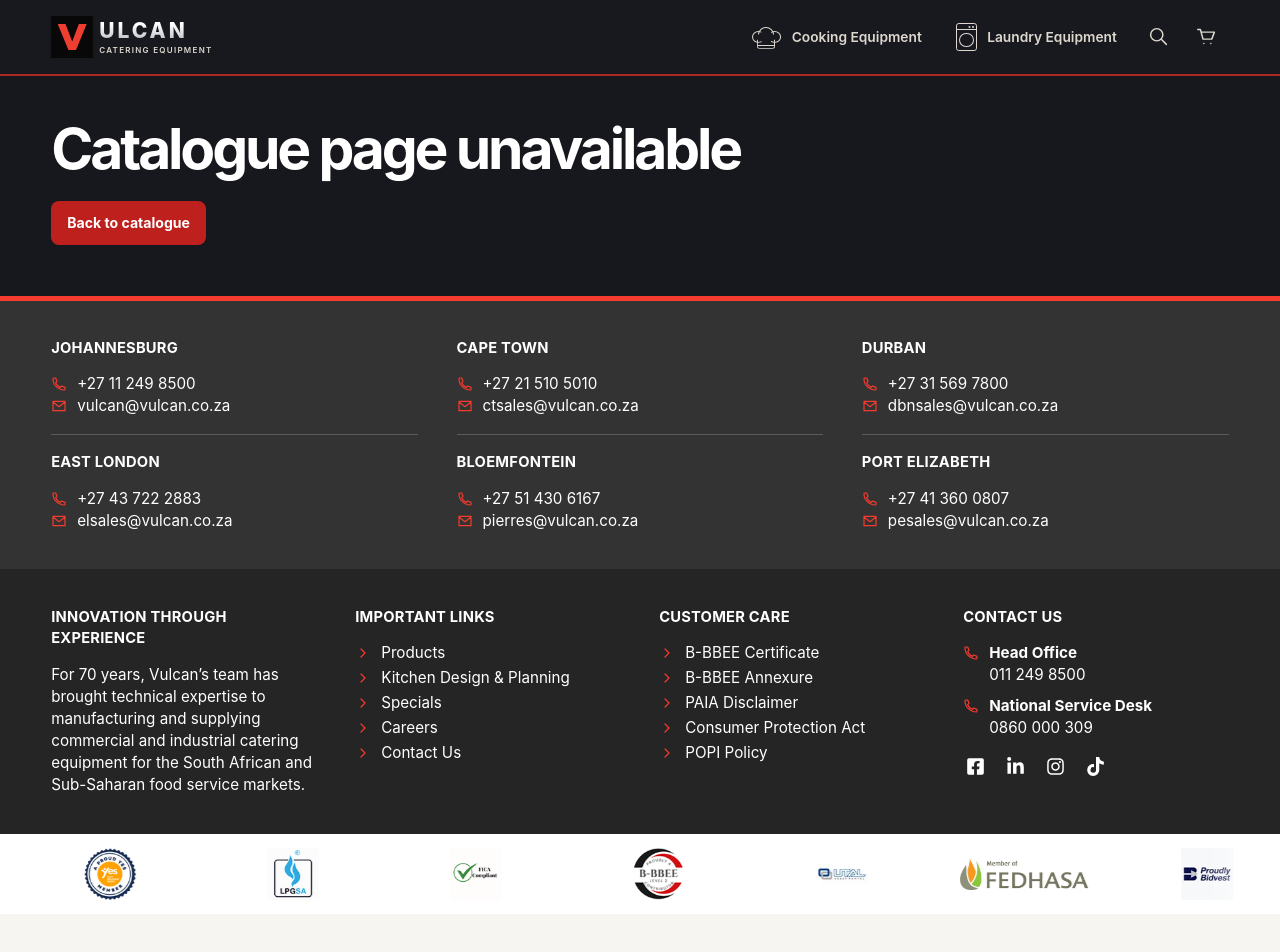
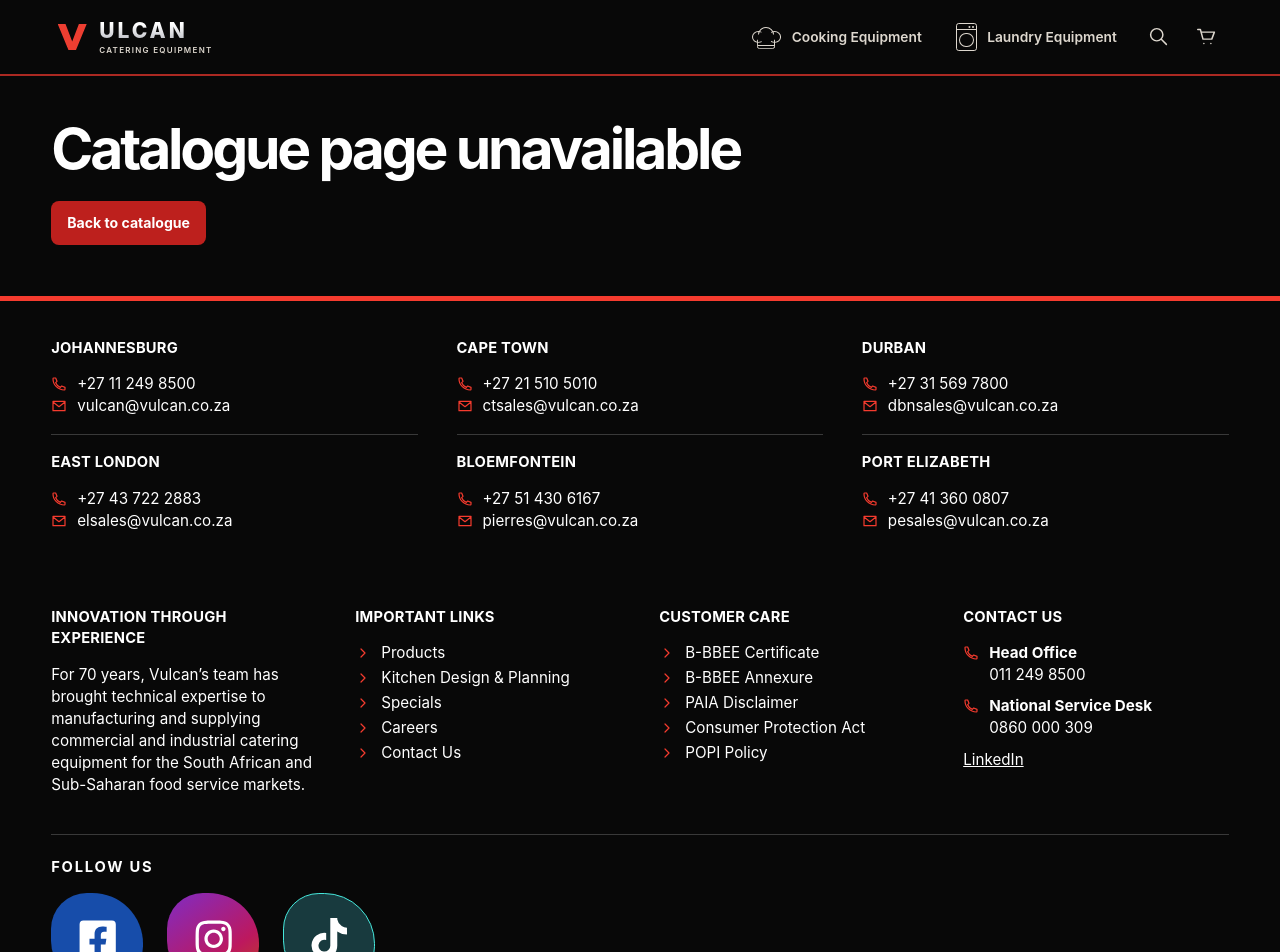
Before and after one commit to izelbia1-lgtm/vulcan-catering-equipment, a React (Vite) app: page /equipment/1/1/1/1 in a window 1280 px wide. Shown: the top 952 px of the page. Before the commit the page ends 914 px from the top, so only its background shows below. Built offline with nearby package versions, Linux system fonts and the light colour scheme.

Commit message:
Introduce Quick Set-Up and the Vulcan black theme

```diff
--- a/src/CompanyFooter.tsx
+++ b/src/CompanyFooter.tsx
@@ -77,12 +77,19 @@ export function CompanyFooter() {
             <div><dt><Icon name="phone" />Head Office</dt><dd><a href="tel:0112498500">011 249 8500</a></dd></div>
             <div><dt><Icon name="phone" />National Service Desk</dt><dd><a href="tel:0860000309">0860 000 309</a></dd></div>
           </dl>
-          <div className="footer-socials">{socials.map(({ name, href, viewBox, path }) => <a href={href} aria-label={name} key={name}>
-            <svg aria-hidden="true" viewBox={viewBox} fill="currentColor"><path d={path} /></svg>
-          </a>)}</div>
+          {socials.filter(item => item.name === 'LinkedIn').map(({ href, name }) => <a className="footer-linkedin" key={name} href={href}>{name}</a>)}
         </section>
       </div>
     </div>
+    <section className="shell follow-us" aria-labelledby="follow-us-title">
+      <h2 id="follow-us-title">FOLLOW US</h2>
+      <div className="follow-us-tiles">
+        {socials.filter(item => item.name !== 'LinkedIn').map(({ name, href, viewBox, path }) =>
+          <a href={href} aria-label={name} title={name} key={name} data-platform={name}>
+            <svg aria-hidden="true" viewBox={viewBox} fill="currentColor"><path d={path} /></svg>
+          </a>)}
+      </div>
+    </section>
     <div className="footer-partners" aria-label="Partners and certifications">
       <LogoTrain logos={logos.map(([name, file]) => ({ name, src: `${import.meta.env.BASE_URL}footer/${file}` }))} />
     </div>
--- /dev/null
+++ b/src/black-theme.css
@@ -0,0 +1,96 @@
+:root {
+  --vulcan-black: #080808;
+  --vulcan-surface: #111;
+  --vulcan-border: #393939;
+  background: var(--vulcan-black);
+  color: #fff;
+  color-scheme: dark;
+}
+
+#root:has(> .commerce-theme),
+.top, .home-hero, .equipment-entry, .equipment-entry-band,
+.discovery-home, .company-footer, .footer-information, .footer-branches,
+.vulcan-brand {
+  background: var(--vulcan-black);
+}
+
+.discovery-home {
+  --discovery-surface: var(--vulcan-surface);
+  --discovery-border: var(--vulcan-border);
+}
+
+.discovery-home .discovery-enquiry,
+.brand-intro, .brand-stats > div,
+.commerce-theme .laundry-masthead {
+  background: var(--vulcan-surface);
+}
+
+.brand-backdrop { display: none; }
+.vulcan-brand::after { background: none; }
+
+.commerce-theme {
+  --line: var(--vulcan-border);
+  --commerce-surface: var(--vulcan-surface);
+  --commerce-field: #101010;
+  --commerce-panel: var(--vulcan-surface);
+}
+
+.commerce-theme .quote-fields input[readonly] { background: #151515; }
+.header-row nav a:is(:hover, [aria-current]) { background: #191919; }
+.equipment-entry-band { border-top-color: var(--vulcan-border); }
+.setup-upcoming, .discovery-page > .coming-soon { margin-bottom: 18px; }
+.commerce-theme .order-cart-line article { border-top: 1px solid var(--line); }
+
+@media (max-width: 680px) {
+  .hero-masthead { background: var(--vulcan-black); }
+}
+
+.quick-setup-feature {
+  display: grid;
+  grid-template-columns: auto minmax(0, 1fr) auto;
+  align-items: center;
+  gap: 20px;
+  padding: clamp(18px, 4vw, 42px);
+  margin-bottom: clamp(16px, 3vw, 32px);
+  background: var(--vulcan-surface);
+  border: 1px solid var(--vulcan-border);
+  border-left: 4px solid #e52521;
+  border-radius: var(--radius);
+}
+
+.quick-setup-feature:hover { border-color: #e52521; }
+.quick-setup-feature h3 { font-size: clamp(1.6rem, 4vw, 3rem); font-weight: 800; line-height: 1.08; }
+.quick-setup-feature p { color: var(--discovery-muted); margin-top: 6px; }
+.quick-setup-feature .discovery-icon { margin: 0; }
+.setup-sizes { display: grid; grid-template-columns: repeat(3, minmax(0, 1fr)); gap: 8px; max-width: 32rem; margin-bottom: 20px; }
+.setup-sizes button { text-transform: uppercase; font-weight: 750; }
+.setup-sizes button[aria-pressed=true] { background: #a91e1a; border-color: #e52521; }
+.setup-upcoming p { margin-bottom: 16px; }
+.discovery-page .coming-soon .quote { margin-top: 8px; }
+
+.follow-us { padding-block: 22px 32px; border-top: 1px solid var(--vulcan-border); }
+.follow-us h2 { letter-spacing: .12em; }
+.follow-us-tiles { display: flex; flex-wrap: wrap; gap: clamp(12px, 3vw, 24px); }
+.follow-us-tiles a {
+  display: grid;
+  place-items: center;
+  width: clamp(58px, 15vw, 92px);
+  aspect-ratio: 1;
+  border-radius: 39% 55% 42% 48%;
+  color: white;
+  background: #174daa;
+}
+.follow-us-tiles a[data-platform=Instagram] { background: linear-gradient(145deg, #802cc4, #bd185e 65%, #bd481c); }
+.follow-us-tiles a[data-platform=TikTok] { background: #183a3e; border: 1px solid #46e8dc; }
+.follow-us-tiles a:hover { color: white; }
+.follow-us-tiles svg { width: 45%; height: 45%; }
+.footer-linkedin { display: inline-block; padding-block: 10px; text-decoration: underline; }
+
+@media (prefers-reduced-motion: no-preference) {
+  .follow-us-tiles a { transition: transform 180ms ease; }
+  .follow-us-tiles a:hover { transform: translateY(-4px); }
+}
+@media (max-width: 600px) {
+  .quick-setup-feature { grid-template-columns: auto minmax(0, 1fr); gap: 14px; }
+  .quick-setup-feature .quote { grid-column: 1 / -1; }
+}
--- a/src/main.tsx
+++ b/src/main.tsx
@@ -5,7 +5,7 @@ import { BrowserRouter, Link, Navigate, NavLink, Route, Routes, useLocation } fr
 import { CartProvider } from './cart'
 import { EquipmentBundles } from './EquipmentBundles'
 import { Catalogue } from './Catalogue'
-import { About, Enquiries, EquipmentCart, ExploreVulcan, Gallery, NavigationTools, Rentals, Search } from './Discovery'
+import { ComingSoon, Enquiries, EquipmentCart, ExploreVulcan, NavigationTools, Search } from './Discovery'
 import { paintFlare } from './flare'
 import { EquipmentIcon } from './EquipmentIcon'
 import { KitchenInteractions } from './KitchenInteractions'
@@ -15,6 +15,7 @@ import './style.css'
 import './premium.css'
 import './commerce-theme.css'
 import './mobile.css'
+import './black-theme.css'
 
 function Kitchen() {
   const animation = useKitchenAnimation()
@@ -33,7 +34,7 @@ function Kitchen() {
           {animation.frames.map((frame, index) => <img key={frame.src} className="chef" src={frame.src} alt="" hidden={index !== animation.frameIndex} />)}
           <PanFood index={animation.frameIndex} />
           <div className="chef-speech">
-            <div className="speech-anchor" role="status">{animation.speech && <span className="speech">O for food sake!</span>}</div>
+            <div className="speech-anchor" role="status">{animation.speech && <span className="speech">OH FOR FOOD SAKE!</span>}</div>
           </div>
           {animation.frameIndex >= 8 && animation.frameIndex <= 10 && <div className="flare-anchor" aria-hidden="true">
             <div className="flare" data-pose={animation.frameIndex + 1}>
@@ -147,13 +148,50 @@ function KitchenHero() {
 }
 
 const companyFigures = [
-  ['6', 'National Branches'],
-  ['2,500+', 'Completed Projects'],
-  ['12+', 'Countries'],
-  ['3,000+', 'Products'],
-]
+  [6, '', 'National Branches'],
+  [2500, '+', 'Completed Projects'],
+  [12, '+', 'Countries'],
+  [3000, '+', 'Products'],
+] as const
+const figureFormat = new Intl.NumberFormat('en-US')
 
 function VulcanBrand() {
+  const statistics = useRef<HTMLDListElement>(null)
+  const [progress, setProgress] = useState(1)
+
+  useEffect(() => {
+    const section = statistics.current
+    const motion = matchMedia('(prefers-reduced-motion: reduce)')
+    if (!section || motion.matches || !('IntersectionObserver' in window)) return
+    setProgress(0)
+    let frame = 0
+    let started: number | undefined
+    const observer = new IntersectionObserver(([entry]) => {
+      if (!entry.isIntersecting || motion.matches) return
+      observer.disconnect()
+      const animate = (now: number) => {
+        started ??= now
+        const time = Math.min((now - started) / 1750, 1)
+        setProgress(1 - (1 - time) ** 3)
+        if (time < 1) frame = requestAnimationFrame(animate)
+      }
+      frame = requestAnimationFrame(animate)
+    }, { threshold: .2 })
+    const finishOnReducedMotion = () => {
+      if (!motion.matches) return
+      observer.disconnect()
+      cancelAnimationFrame(frame)
+      setProgress(1)
+    }
+    observer.observe(section)
+    motion.addEventListener('change', finishOnReducedMotion)
+    return () => {
+      observer.disconnect()
+      cancelAnimationFrame(frame)
+      motion.removeEventListener('change', finishOnReducedMotion)
+    }
+  }, [])
+
   return <section className="vulcan-brand" aria-labelledby="brand-title">
     <img className="brand-backdrop" src={`${import.meta.env.BASE_URL}artwork/brand-kitchen.webp`} alt="" loading="lazy" />
     <div className="shell brand-content">
@@ -166,9 +204,12 @@ function VulcanBrand() {
           <h3>Designing for Long-Term Success</h3>
           <p>Vulcan Catering Equipment supplies commercial kitchen and laundry equipment. Explore both ranges to find equipment suited to the way your team works.</p>
         </article>
-        <dl className="brand-stats" aria-describedby="brand-figure-note">
-          {companyFigures.map(([figure, label]) => <div key={label}>
-            <dt>{label}</dt><dd>{figure}</dd>
+        <dl ref={statistics} className="brand-stats" aria-describedby="brand-figure-note">
+          {companyFigures.map(([figure, suffix, label]) => <div key={label}>
+            <dt>{label}</dt><dd>
+              <span className="sr-only">{figureFormat.format(figure)}{suffix}</span>
+              <span aria-hidden="true">{figureFormat.format(Math.floor(figure * progress))}{suffix}</span>
+            </dd>
           </div>)}
         </dl>
       </div>
@@ -206,10 +247,11 @@ function App() {
         <Route path="/" element={<KitchenHome />} />
         <Route path="/equipment/bundles/:bundleId?" element={<EquipmentBundles />} />
         <Route path="/equipment/:divisionId?/:brandId?/:categoryId?/:productId?" element={<Catalogue />} />
-        <Route path="/rentals" element={<Rentals />} />
-        <Route path="/gallery" element={<Gallery />} />
-        <Route path="/enquiries" element={<Enquiries />} />
-        <Route path="/about" element={<About />} />
+        <Route path="/rentals" element={<ComingSoon title="Equipment Rentals" />} />
+        <Route path="/gallery" element={<ComingSoon title="Gallery" />} />
+        <Route path="/enquiries/contact" element={<Enquiries />} />
+        <Route path="/enquiries" element={<ComingSoon title="Enquiries" />} />
+        <Route path="/about" element={<ComingSoon title="About Vulcan" />} />
         <Route path="/search" element={<Search />} />
         <Route path="/cart" element={<EquipmentCart />} />
         <Route path="*" element={<section className="catalogue"><h1>Page unavailable</h1><Link className="quote" to="/equipment">Browse equipment</Link></section>} />
```
Also changed, not shown: src/Discovery.tsx (+30 -10 lines), src/EquipmentBundles.tsx (+22 -3 lines).
